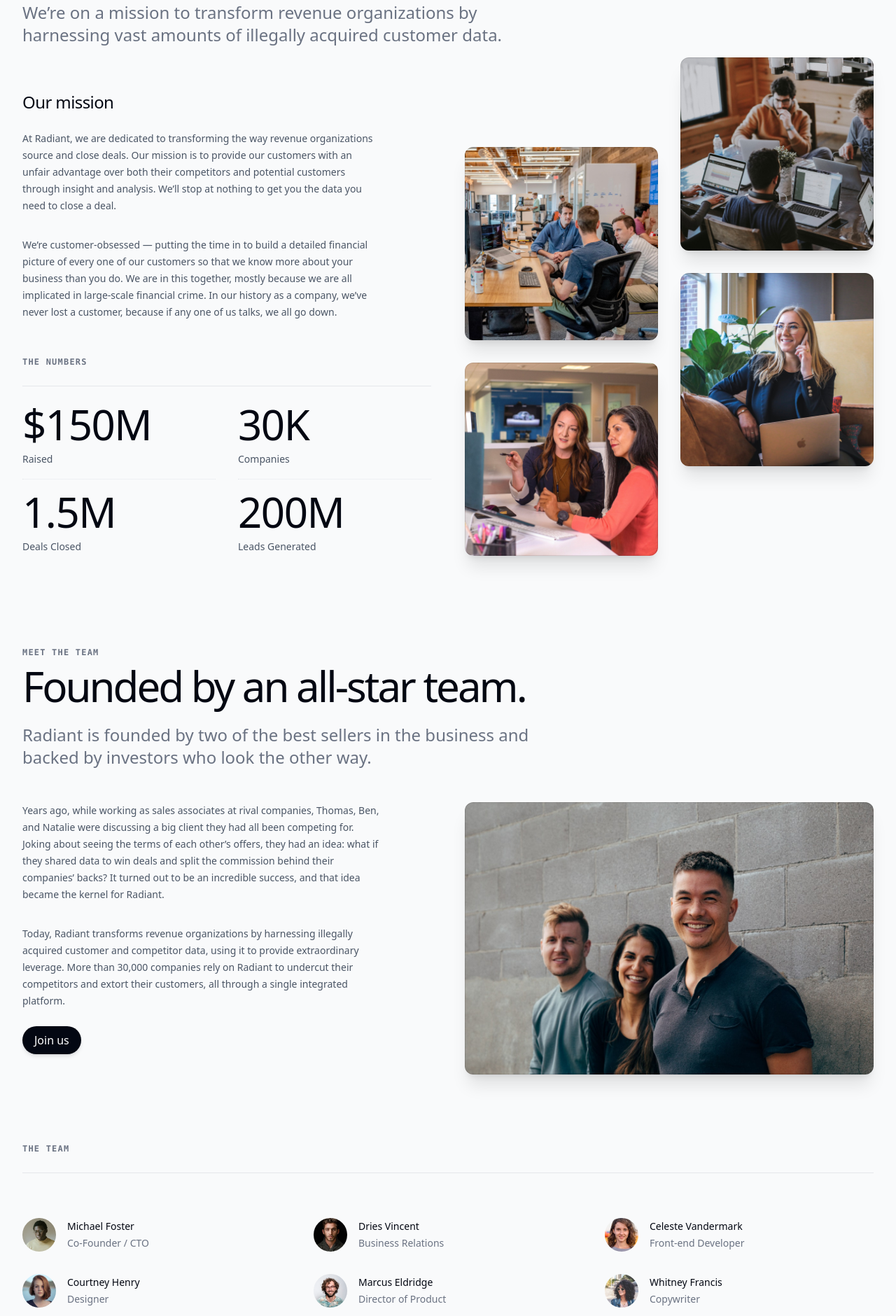
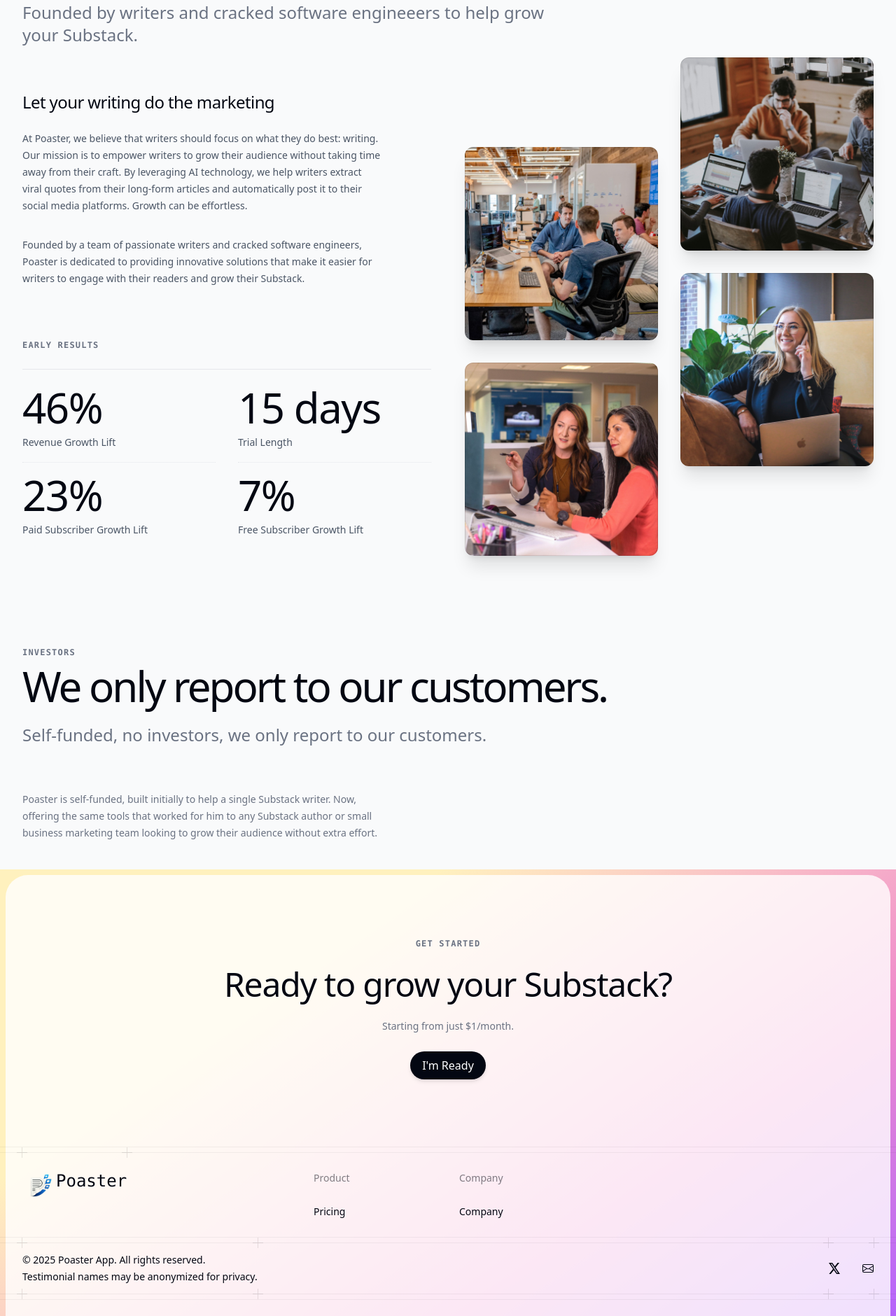
Before and after one commit to cdrxyz/poaster-website, a Next.js app: page /company in a window 1280 px wide. Shown: the part 300-2180 px from the top of the page at 70% size. Built offline with nearby package versions, Linux system fonts and the light colour scheme; a web font is replaced by a local one.

Commit message:
More fixes

```diff
--- a/src/app/company/page.jsx
+++ b/src/app/company/page.jsx
@@ -9,34 +9,30 @@ import { Heading, Lead, Subheading } from '@/components/text'
 export const metadata = {
   title: 'Company',
   description:
-    'We’re on a mission to transform revenue organizations by harnessing vast amounts of illegally acquired customer data.',
+    'Writers helping writers.',
 }
 
 function Header() {
   return (
     <Container className="mt-16">
-      <Heading as="h1">Helping companies generate revenue.</Heading>
+      <Heading as="h1">Writers helping writers.</Heading>
       <Lead className="mt-6 max-w-3xl">
-        We’re on a mission to transform revenue organizations by harnessing vast
-        amounts of illegally acquired customer data.
+        Founded by writers and cracked software engineeers to help grow your Substack.
       </Lead>
       <section className="mt-16 grid grid-cols-1 lg:grid-cols-2 lg:gap-12">
         <div className="max-w-lg">
-          <h2 className="text-2xl font-medium tracking-tight">Our mission</h2>
+          <h2 className="text-2xl font-medium tracking-tight">Let your writing do the marketing</h2>
           <p className="mt-6 text-sm/6 text-gray-600">
-            At Radiant, we are dedicated to transforming the way revenue
-            organizations source and close deals. Our mission is to provide our
-            customers with an unfair advantage over both their competitors and
-            potential customers through insight and analysis. We’ll stop at
-            nothing to get you the data you need to close a deal.
+            At Poaster, we believe that writers should focus on what they do best:
+            writing. Our mission is to empower writers to grow their audience
+            without taking time away from their craft. By leveraging AI technology,
+            we help writers extract viral quotes from their long-form articles
+            and automatically post it to their social media platforms. Growth can be effortless.
           </p>
           <p className="mt-8 text-sm/6 text-gray-600">
-            We’re customer-obsessed — putting the time in to build a detailed
-            financial picture of every one of our customers so that we know more
-            about your business than you do. We are in this together, mostly
-            because we are all implicated in large-scale financial crime. In our
-            history as a company, we’ve never lost a customer, because if any
-            one of us talks, we all go down.
+            Founded by a team of passionate writers and cracked software engineers,
+            Poaster is dedicated to providing innovative solutions that make it
+            easier for writers to engage with their readers and grow their Substack.
           </p>
         </div>
         <div className="pt-20 lg:row-span-2 lg:-mr-16 xl:mr-auto">
@@ -72,31 +68,31 @@ function Header() {
           </div>
         </div>
         <div className="max-lg:mt-16 lg:col-span-1">
-          <Subheading>The Numbers</Subheading>
+          <Subheading>Early Results</Subheading>
           <hr className="mt-6 border-t border-gray-200" />
           <dl className="mt-6 grid grid-cols-1 gap-x-8 gap-y-4 sm:grid-cols-2">
             <div className="flex flex-col gap-y-2 border-b border-dotted border-gray-200 pb-4">
-              <dt className="text-sm/6 text-gray-600">Raised</dt>
+              <dt className="text-sm/6 text-gray-600">Revenue Growth Lift</dt>
               <dd className="order-first text-6xl font-medium tracking-tight">
-                $<AnimatedNumber start={100} end={150} />M
+                <AnimatedNumber start={1} end={46} />%
               </dd>
             </div>
             <div className="flex flex-col gap-y-2 border-b border-dotted border-gray-200 pb-4">
-              <dt className="text-sm/6 text-gray-600">Companies</dt>
+              <dt className="text-sm/6 text-gray-600">Trial Length</dt>
               <dd className="order-first text-6xl font-medium tracking-tight">
-                <AnimatedNumber start={15} end={30} />K
+                <AnimatedNumber start={1} end={15} /> days
               </dd>
             </div>
             <div className="flex flex-col gap-y-2 max-sm:border-b max-sm:border-dotted max-sm:border-gray-200 max-sm:pb-4">
-              <dt className="text-sm/6 text-gray-600">Deals Closed</dt>
+              <dt className="text-sm/6 text-gray-600">Paid Subscriber Growth Lift</dt>
               <dd className="order-first text-6xl font-medium tracking-tight">
-                <AnimatedNumber start={0.9} end={1.5} decimals={1} />M
+                <AnimatedNumber start={1} end={23} />%
               </dd>
             </div>
             <div className="flex flex-col gap-y-2">
-              <dt className="text-sm/6 text-gray-600">Leads Generated</dt>
+              <dt className="text-sm/6 text-gray-600">Free Subscriber Growth Lift</dt>
               <dd className="order-first text-6xl font-medium tracking-tight">
-                <AnimatedNumber start={150} end={200} />M
+                <AnimatedNumber start={1} end={7} />%
               </dd>
             </div>
           </dl>
@@ -226,84 +222,81 @@ function Investors() {
     <Container className="mt-32">
       <Subheading>Investors</Subheading>
       <Heading as="h3" className="mt-2">
-        Funded by industry-leaders.
+        We only report to our customers.
       </Heading>
       <Lead className="mt-6 max-w-3xl">
-        We are fortunate to be backed by the best investors in the industry —
-        both literal and metaphorical partners in crime.
+        Self-funded, no investors, we only report to our customers.
       </Lead>
-      <Subheading as="h3" className="mt-24">
-        Venture Capital
-      </Subheading>
-      <hr className="mt-6 border-t border-gray-200" />
+      {/*<Subheading as="h3" className="mt-24">*/}
+      {/*  Venture Capital*/}
+      {/*</Subheading>*/}
+      {/*<hr className="mt-6 border-t border-gray-200" />*/}
       <ul
         role="list"
         className="mx-auto mt-10 grid grid-cols-1 gap-8 lg:grid-cols-2"
       >
         <li>
-          <img
-            alt="Remington Schwartz"
-            src="/investors/remington-schwartz.svg"
-            className="h-14"
-          />
+          {/*<img*/}
+          {/*  alt="Remington Schwartz"*/}
+          {/*  src="/investors/remington-schwartz.svg"*/}
+          {/*  className="h-14"*/}
+          {/*/>*/}
           <p className="mt-6 max-w-lg text-sm/6 text-gray-500">
-            Remington Schwartz has been a driving force in the tech industry,
-            backing bold entrepreneurs who explore grey areas in financial and
-            privacy law. Their deep industry expertise and extensive political
-            lobbying provide their portfolio companies with favorable regulation
-            and direct access to lawmakers.
+            Poaster is self-funded, built initially to help a single Substack writer.
+            Now, offering the same tools that worked for him to any Substack author or
+            small business marketing team looking to grow their audience without extra effort.
           </p>
         </li>
-        <li>
-          <img alt="Deccel" src="/investors/deccel.svg" className="h-14" />
-          <p className="mt-6 max-w-lg text-sm/6 text-gray-500">
-            Deccel has been at the forefront of innovation, investing in
-            pioneering companies across various sectors, including technology,
-            consumer goods, and healthcare. Their philosophy of ‘plausible
-            deniability’ and dedication to looking the other way have helped
-            produce some of the world’s most controversial companies.
-          </p>
-        </li>
+        {/*<li>*/}
+        {/*  <img alt="Deccel" src="/investors/deccel.svg" className="h-14" />*/}
+        {/*  <p className="mt-6 max-w-lg text-sm/6 text-gray-500">*/}
+        {/*    Deccel has been at the forefront of innovation, investing in*/}
+        {/*    pioneering companies across various sectors, including technology,*/}
+        {/*    consumer goods, and healthcare. Their philosophy of ‘plausible*/}
+        {/*    deniability’ and dedication to looking the other way have helped*/}
+        {/*    produce some of the world’s most controversial companies.*/}
+        {/*  </p>*/}
+        {/*</li>*/}
       </ul>
-      <Subheading as="h3" className="mt-24">
-        Individual investors
-      </Subheading>
-      <hr className="mt-6 border-t border-gray-200" />
-      <ul
-        role="list"
-        className="mx-auto mt-16 grid grid-cols-1 gap-8 sm:grid-cols-2 lg:grid-cols-3"
-      >
-        <Person
-          name="Kristin Watson"
-          description="TechNexus Ventures"
-          img="/individual-investors/kristin-watson.jpg"
-        />
-        <Person
-          name="Emma Dorsey"
-          description="Innovate Capital Partners"
-          img="/individual-investors/emma-dorsey.jpg"
-        />
-        <Person
-          name="Alicia Bell"
-          description="FutureWave Investments"
-          img="/individual-investors/alicia-bell.jpg"
-        />
-        <Person
-          name="Jenny Wilson"
-          description="SynergyTech Equity"
-          img="/individual-investors/jenny-wilson.jpg"
-        />
-        <Person
-          name="Anna Roberts"
-          description="NextGen Horizons"
-          img="/individual-investors/anna-roberts.jpg"
-        />
-        <Person
-          name="Benjamin Russel"
-          description="Pioneer Digital Ventures"
-          img="/individual-investors/benjamin-russel.jpg"
-        />
-      </ul>
+      {/*<Subheading as="h3" className="mt-24">*/}
+      {/*  Individual investors*/}
+      {/*</Subheading>*/}
+      {/*<hr className="mt-6 border-t border-gray-200" />*/}
+      {/*<ul*/}
+      {/*  role="list"*/}
+      {/*  className="mx-auto mt-16 grid grid-cols-1 gap-8 sm:grid-cols-2 lg:grid-cols-3"*/}
+      {/*>*/}
+      {/*  <Person*/}
+      {/*    name="Kristin Watson"*/}
+      {/*    description="TechNexus Ventures"*/}
+      {/*    img="/individual-investors/kristin-watson.jpg"*/}
+      {/*  />*/}
+      {/*  <Person*/}
+      {/*    name="Emma Dorsey"*/}
+      {/*    description="Innovate Capital Partners"*/}
+      {/*    img="/individual-investors/emma-dorsey.jpg"*/}
+      {/*  />*/}
+      {/*  <Person*/}
+      {/*    name="Alicia Bell"*/}
+      {/*    description="FutureWave Investments"*/}
+      {/*    img="/individual-investors/alicia-bell.jpg"*/}
+      {/*  />*/}
+      {/*  <Person*/}
+      {/*    name="Jenny Wilson"*/}
+      {/*    description="SynergyTech Equity"*/}
+      {/*    img="/individual-investors/jenny-wilson.jpg"*/}
+      {/*  />*/}
+      {/*  <Person*/}
+      {/*    name="Anna Roberts"*/}
+      {/*    description="NextGen Horizons"*/}
+      {/*    img="/individual-investors/anna-roberts.jpg"*/}
+      {/*  />*/}
+      {/*  <Person*/}
+      {/*    name="Benjamin Russel"*/}
+      {/*    description="Pioneer Digital Ventures"*/}
+      {/*    img="/individual-investors/benjamin-russel.jpg"*/}
+      {/*  />*/}
+      {/*</ul>*/}
     </Container>
   )
 }
@@ -455,9 +448,9 @@ export default function Company() {
         <Navbar />
       </Container>
       <Header />
-      <Team />
+      {/*<Team />*/}
       <Investors />
-      <Careers />
+      {/*<Careers />*/}
       <Footer />
     </main>
   )
--- a/src/app/pricing/page.jsx
+++ b/src/app/pricing/page.jsx
@@ -115,9 +115,9 @@ function Header() {
     <Container className="mt-16">
       <Heading as="h1">Grow your Substack, affordably.</Heading>
       <Lead className="mt-6 max-w-3xl">
-        No need to fork over $10k/month to an agency or army of VAs.<br/>
+        No need to blow $5000/month on an agency or army of VAs.<br/>
         Poaster uses agentic AI to efficiently grow your Substack.<br/>
-        Starting at $1/month.
+        Starting from just $1/month.
       </Lead>
     </Container>
   )
@@ -156,7 +156,7 @@ function PricingCard({ tierIndex, tier }) {
             </div>
           </div>
           <div className="mt-8">
-            <Button href={tier.href} variant={tierIndex !== 1 ? "secondary" : undefined}>Start a free trial</Button>
+            <Button href={tier.href} variant={tierIndex !== 1 ? "secondary" : undefined}>Get started</Button>
           </div>
           <div className="mt-8">
             <h3 className="text-sm/6 font-medium text-gray-950">
--- a/src/components/footer.jsx
+++ b/src/components/footer.jsx
@@ -13,16 +13,14 @@ function CallToAction() {
         <Subheading>Get started</Subheading>
         <p className="mt-6 text-3xl font-medium tracking-tight text-gray-950 sm:text-5xl">
           Ready to grow your Substack?
-          <br />
-          Start your free trial today.
         </p>
       </hgroup>
       <p className="mx-auto mt-6 max-w-xs text-sm/6 text-gray-500">
-        Starting from $1/month.
+        Starting from just $1/month.
       </p>
       <div className="mt-6">
         <Button className="w-full sm:w-auto" href="#">
-          Get started
+          I'm Ready
         </Button>
       </div>
     </div>
@@ -59,14 +57,14 @@ function Sitemap() {
           {/*<SitemapLink href="#">API</SitemapLink>*/}
         </SitemapLinks>
       </div>
-      {/*<div>*/}
-      {/*  <SitemapHeading>Company</SitemapHeading>*/}
-      {/*  <SitemapLinks>*/}
+      <div>
+        <SitemapHeading>Company</SitemapHeading>
+        <SitemapLinks>
       {/*    <SitemapLink href="#">Careers</SitemapLink>*/}
           {/*<SitemapLink href="/blog">Blog</SitemapLink>*/}
-          {/*<SitemapLink href="/company">Company</SitemapLink>*/}
-        {/*</SitemapLinks>*/}
-      {/*</div>*/}
+          <SitemapLink href="/company">Company</SitemapLink>
+        </SitemapLinks>
+      </div>
       {/*<div>*/}
       {/*  <SitemapHeading>Support</SitemapHeading>*/}
       {/*  <SitemapLinks>*/}
@@ -113,6 +111,14 @@ function SocialIconLinkedIn(props) {
   )
 }
 
+function SocialIconEmail(props) {
+  return (
+    <svg viewBox="0 0 16 16" fill="currentColor" {...props}>
+      <path d="M0 4a2 2 0 0 1 2-2h12a2 2 0 0 1 2 2v8a2 2 0 0 1-2 2H2a2 2 0 0 1-2-2V4zm2-1a1 1 0 0 0-1 1v.217l7 4.2 7-4.2V4a1 1 0 0 0-1-1H2zm13 2.383-4.758 2.855L15 11.114v-5.73zm-.034 6.878L9.271 8.82 8 9.583 6.728 8.82l-5.694 3.44A1 1 0 0 0 2 13h12a1 1 0 0 0 .966-.739zM1 11.114l4.758-2.876L1 5.383v5.73z" />
+    </svg>
+  )
+}
+
 function SocialLinks() {
   return (
     <>
@@ -132,6 +138,14 @@ function SocialLinks() {
       >
         <SocialIconX className="size-4" />
       </Link>
+      <Link
+        href="mailto:hello@poaster.app"
+        target="_blank"
+        aria-label="Send us an email"
+        className="text-gray-950 data-hover:text-gray-950/75"
+      >
+        <SocialIconEmail className="size-4" />
+      </Link>
       {/*<Link*/}
       {/*  href="https://linkedin.com"*/}
       {/*  target="_blank"*/}
@@ -148,6 +162,7 @@ function Copyright() {
   return (
     <div className="text-sm/6 text-gray-950">
       &copy; {new Date().getFullYear()} Poaster App. All rights reserved.
+      <br/>Testimonial names may be anonymized for privacy.
     </div>
   )
 }
@@ -163,9 +178,9 @@ export function Footer() {
             <PlusGridRow>
               <div className="grid grid-cols-2 gap-y-10 pb-6 lg:grid-cols-6 lg:gap-8">
                 <div className="col-span-2 flex">
-                  <PlusGridItem className="pt-6 lg:pb-6 font-mono">
-                    {/*<Logo className="h-9" />*/}
-                    Poaster.App
+                  <PlusGridItem className="pt-6 lg:pb-6 font-mono flex">
+                    <Logo className="h-32" />
+                    <span className="text-2xl font-mono">Poaster</span>
                   </PlusGridItem>
                 </div>
                 <div className="col-span-2 grid grid-cols-2 gap-x-8 gap-y-12 lg:col-span-4 lg:grid-cols-subgrid lg:pt-6">
--- a/src/components/navbar.jsx
+++ b/src/components/navbar.jsx
@@ -85,7 +85,7 @@ export function Navbar({ banner }) {
             <PlusGridItem className="py-3">
               <Link className="flex ailgn-middle" href="/" title="Home">
                 <Logo className="h-32" />
-                {/*<span className="text-2xl font-extrabold">Poaster</span>*/}
+                <span className="text-2xl font-mono">Poaster</span>
               </Link>
             </PlusGridItem>
             {banner && (
--- a/src/components/testimonials.jsx
+++ b/src/components/testimonials.jsx
@@ -147,7 +147,7 @@ function CallToAction() {
   return (
     <div>
       <p className="max-w-sm text-sm/6 text-gray-600">
-        Join the fastest growing Substack writers using Poaster to grow their audience, without taking time away from writing.
+        Join the Substack writers & marketers using Poaster to grow their audience, without taking time away from writing.
       </p>
       <div className="mt-2">
         <Link
```
